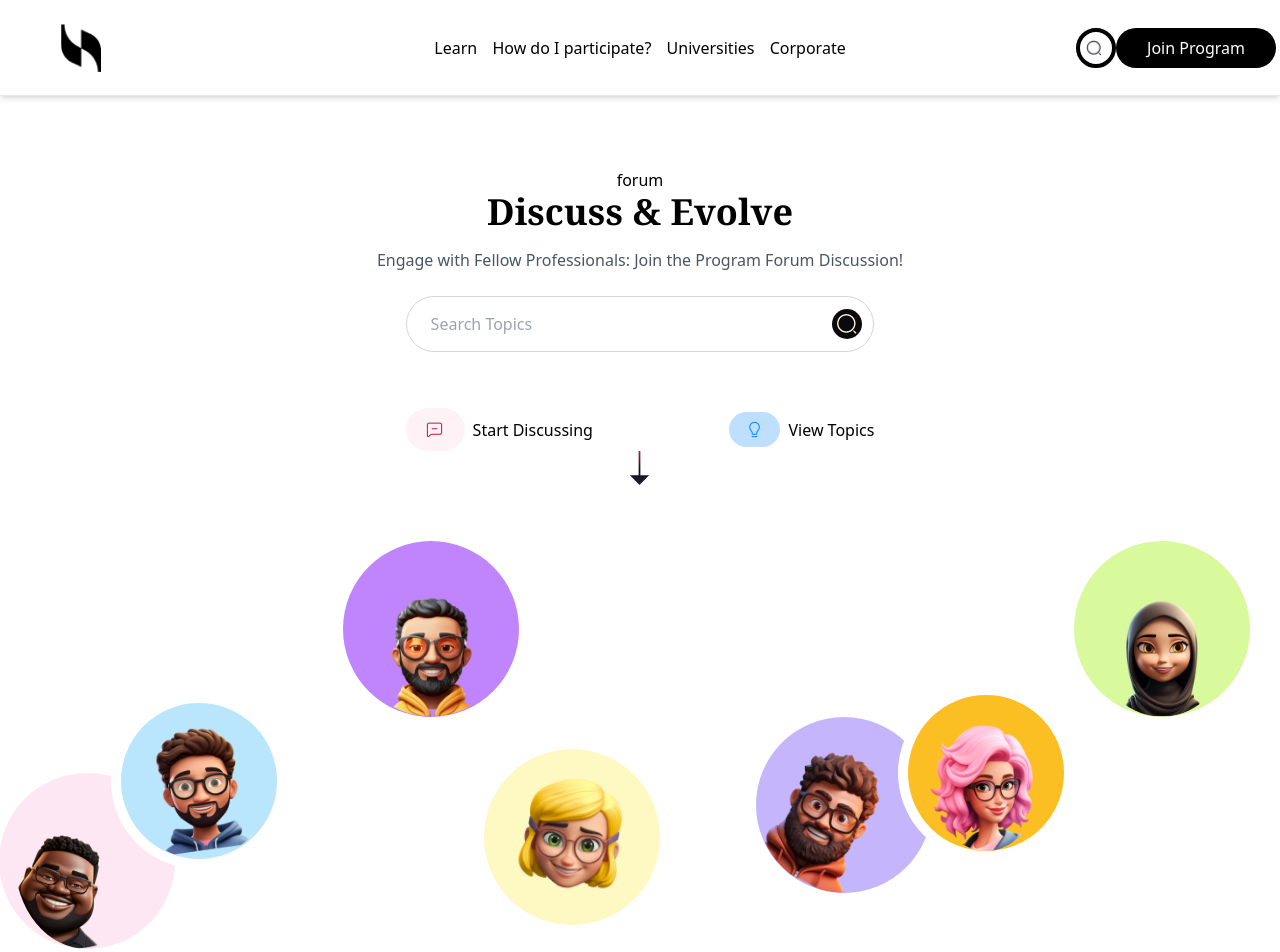
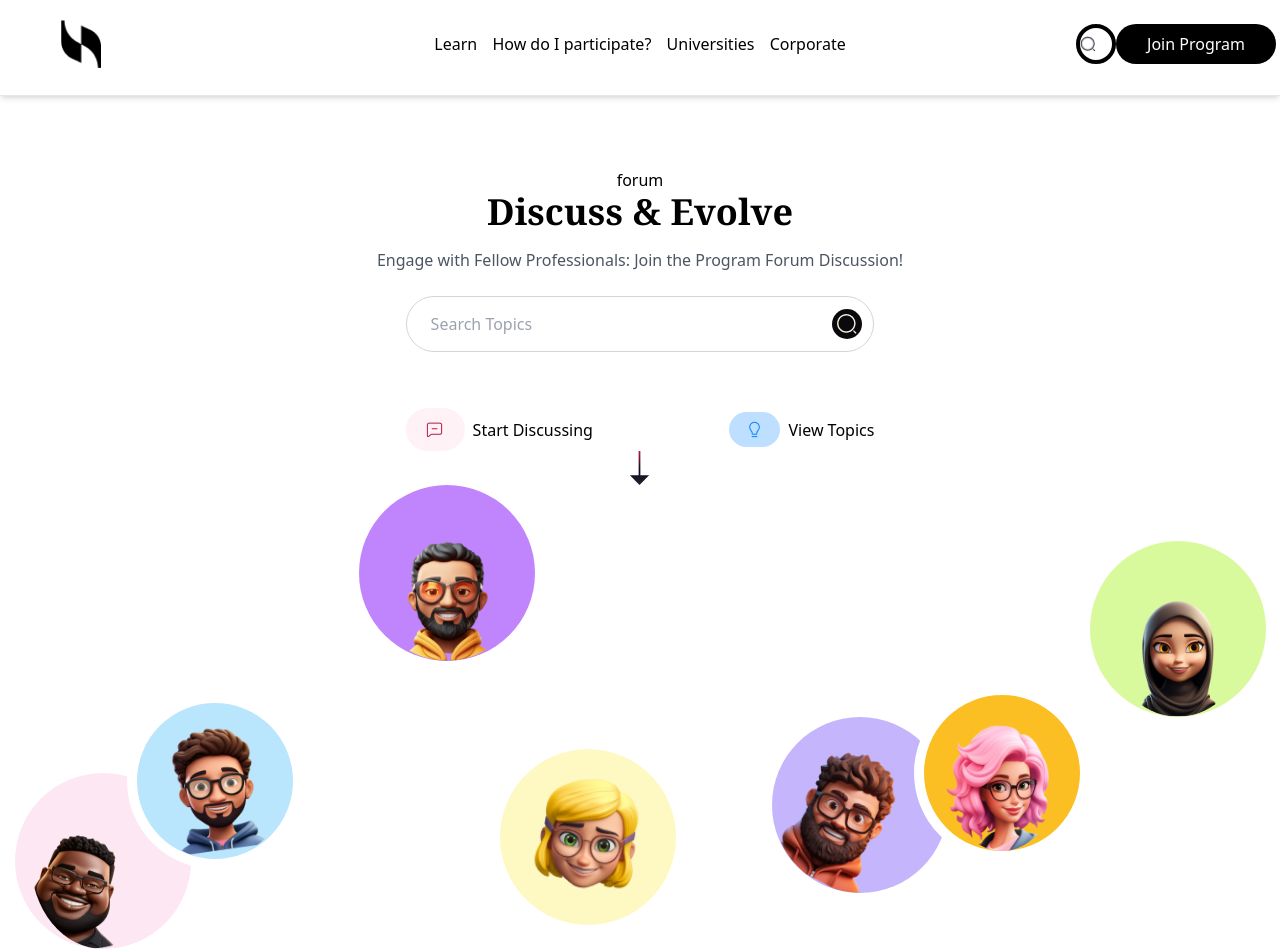
Before and after one commit to vishnukp1/Forum_discussion_react, a React (Vite) app: page / in a window 1280 px wide. Shown: the top 952 px of the page. Built offline with nearby package versions, Linux system fonts and the light colour scheme.

Commit message:
fix:avatar alignment in xl screen

```diff
--- a/src/cores/app-header/Header.jsx
+++ b/src/cores/app-header/Header.jsx
@@ -3,12 +3,12 @@ import { Button } from "../../components";
 
 const Header = () => {
   return (
-    <div className="pb-6">
-      <header className="grid grid-cols-12 items-center   py-4 border-b h-[6rem] shadow-md border-gray-200 ">
+    <div className="pb-6 ">
+      <header className="grid grid-cols-12 items-center   py-4 border-b h-[6rem] shadow-md border-gray-200 xs:pt-2">
         <img
           src={LOGO}
           alt="img"
-          className="w-10 h-12 xs:ml-8 ml-4 sm:ml-8 md:ml-12 lg:ml-[3.8rem]"
+          className="w-10 h-12 xs:ml-8 ml-4 sm:ml-8 md:ml-12 lg:ml-[3.8rem] "
         />
         <div className="col-span-12 xl:col-start-5 xl:col-span-4   lg:col-start-4 lg:col-span-5 md:col-start-4 md:col-span-6  flex justify-around mt-4 sm:mt-0">
           <a href="#learn" className="text-sm sm:text-base">
@@ -20,12 +20,12 @@ const Header = () => {
           <a href="#universities" className="text-sm sm:text-base">
             Universities
           </a>
-          <a href="#corporate" className="text-sm sm:text-base">
+          <a href="#corporate" className="text-sm sm:text-base ">
             Corporate
           </a>
         </div>
         <div className="col-span-12 sm:col-start-11 sm:col-span-2 lg:ml-[-1rem] xs:mt-[-8rem] xs:ml-44 sm:ml-[2rem] md:col-start-10 md:col-span-3 md:mr-1 flex items-center justify-center sm:justify-end mt-4 sm:mt-0 lg:space-x-0 space-x-4">
-          <button className="xl:w-10 xl:h-10 lg:w-12  md:w-24 lg:h-12 rounded-full md:hidden xl:block border-[0.3rem] border-solid border-black flex items-center justify-center pl-[0.4rem]">
+          <button className="xl:w-10 xl:h-10 lg:w-12  md:w-24 lg:h-12 rounded-full md:hidden lg:flex lg:pl-0 xs:h-9 xs:pr-1 xl:block border-[0.3rem] border-solid border-black flex items-center justify-center pl-[0.4rem]">
             <img src={SEARCH_NORMAL} alt="img" className="w-4 h-4 " />
           </button>
           <Button className="bg-black text-white px-4 py-2 lg:w-[10rem] md:w-[15rem] rounded-full text-sm sm:text-base">
--- a/src/pages/home/components/ForumScreen.jsx
+++ b/src/pages/home/components/ForumScreen.jsx
@@ -55,7 +55,7 @@ const ForumScreen = () => {
             <img src={LONG_DOWN_ARROW} alt="arrow" />
           </div>
         </div>
-        <div className="flex justify-center items-center flex-wrap mb-10 lg:mt-[-3rem]">
+        <div className="flex justify-center items-center flex-wrap mb-10 lg:mt-[-3rem] xl:mr-[-2.063rem]">
           <AVATAR
             src={AVATAR_ONE}
             alt="AVATAR"
@@ -74,7 +74,7 @@ const ForumScreen = () => {
             src={AVATAR_THREE}
             alt="AVATAR"
             aos="fade-up"
-            containerClassName="ml-14 mb-44"
+            containerClassName="ml-14 mb-44 xs:mb-[-11rem] sm:mb-auto"
             imgClassName="bg-purple-400 pl-2 pr-2 pt-5"
           />
           <AVATAR
@@ -110,7 +110,7 @@ const ForumScreen = () => {
             alt="AVATAR"
             aos="fade-right"
             containerClassName="m-4"
-            imgClassName="bg-sky-300 pr-3"
+            imgClassName="bg-sky-300 pr-3 "
           />
         </div>
 
--- a/src/pages/home/components/TopicsScreen.jsx
+++ b/src/pages/home/components/TopicsScreen.jsx
@@ -16,7 +16,7 @@ import "./topicscreen.css";
 const TopicsScreen = () => {
   return (
     <div className="mx-14 p-5">
-      <div className="grid grid-cols-1 md:grid-cols-2 lg:grid-cols-3 ">
+      <div className="grid grid-cols-1 md:grid-cols-2 xl:grid-cols-3 ">
         <div className="md:col-span-2 xl:w-[50rem] md:mb-10">
           <div className="flex justify-between items-center mb-4">
             <div className="flex items-center gap-2">
@@ -82,7 +82,7 @@ const TopicsScreen = () => {
             Load More
           </Button>
         </div>
-        <div className="space-y-4 lg:ml-16 md:ml-46   sm:ml-24 ">
+        <div className="space-y-4 lg:ml-52 md:ml-46   sm:ml-24 xl:ml-auto  ">
           <div className="flex flex-col bg-[#FFEADE] items-center p-4 h-[36rem]  xl:w-[25rem] xs:w-[18rem] md:w-[30rem] xs:ml-[-2rem] border pt-12 border-gray-200 rounded">
             <h3 className="font-meduim text-[1.6rem] text-center font-georgia px-20">
               Top Contributor this week
```
